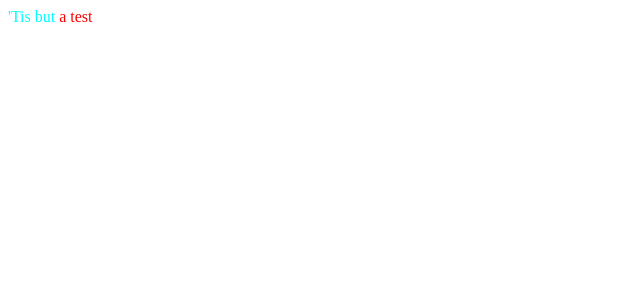
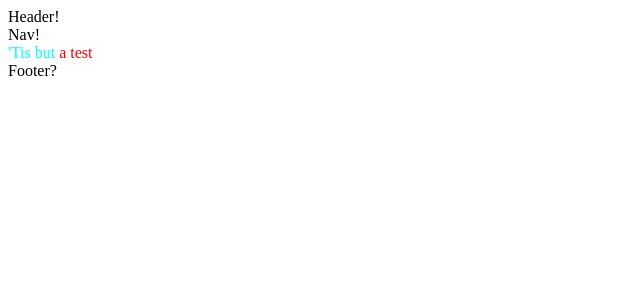
Before and after one commit to EnMod/noel-quiles-www, a Next.js app: page / in a window 1280 px wide. Shown: the top 300 px of the page, without its empty margins (0-640 px from the left). Built offline with nearby package versions, Linux system fonts and the light colour scheme.

Commit message:
Get a base layout together

```diff
--- /dev/null
+++ b/layouts/BaseLayout.jsx
@@ -0,0 +1,10 @@
+export default function BaseLayout({ children }) {
+  return (
+    <>
+      <div>Header!</div>
+      <div>Nav!</div>
+      {children}
+      <div>Footer?</div>
+    </>
+  );
+}
--- /dev/null
+++ b/pages/_app.js
@@ -0,0 +1,13 @@
+import App from "next/app";
+import BaseLayout from "../layouts/BaseLayout.jsx";
+
+export default class MyApp extends App {
+  render() {
+    const { Component, pageProps } = this.props;
+    return (
+      <BaseLayout>
+        <Component {...pageProps} />
+      </BaseLayout>
+    );
+  }
+}
```
